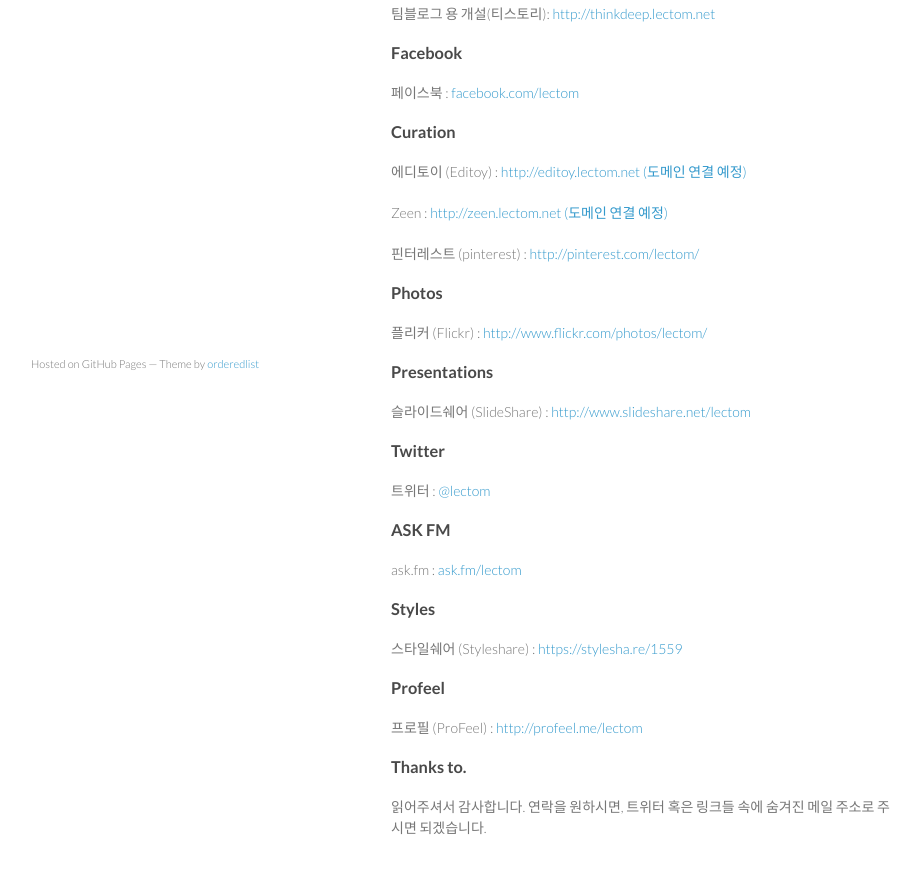
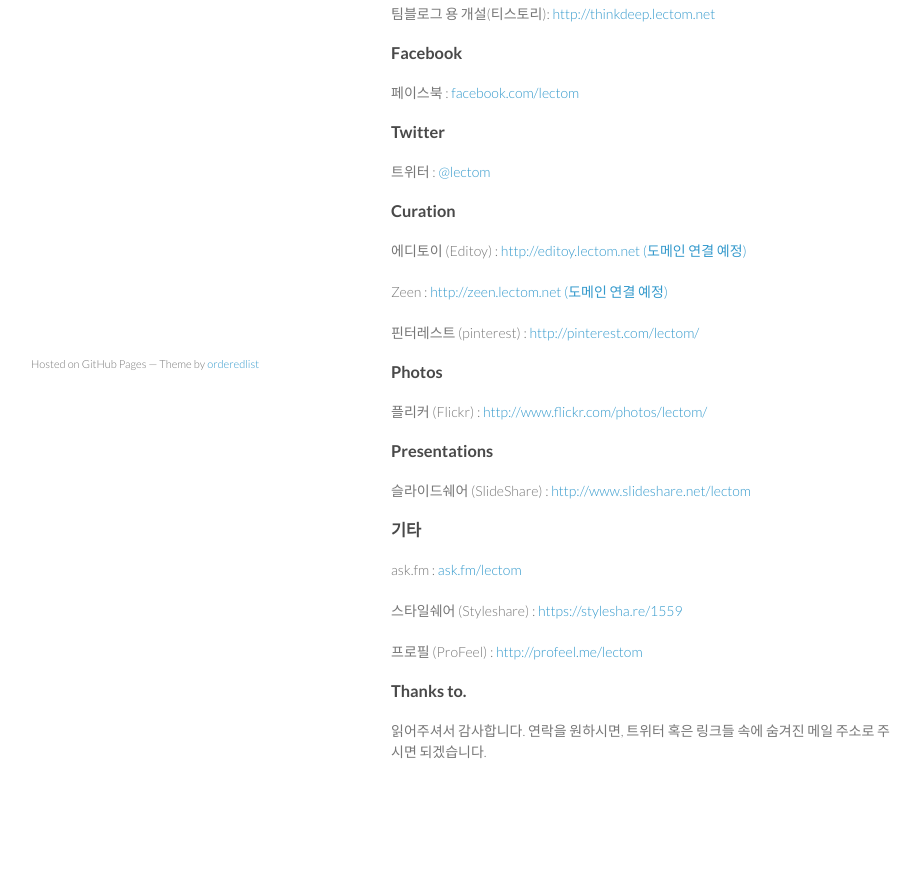
Before and after one commit to LectomT/lectomt.github.com, a plain HTML site: page index.html in a window 1280 px wide. Shown: the part 357-1230 px from the top of the page, without its empty margins (179-1099 px from the left). After the commit the page ends 1189 px from the top, so only its background shows below. Drawn offline with Linux system fonts and the light colour scheme.

Commit message:
Update index.html

```diff
--- a/index.html
+++ b/index.html
@@ -48,6 +48,9 @@
 <h3>Facebook</h3>
 <p> 페이스북                   : <a href="https://facebook.com/lectom">facebook.com/lectom</a> </p>
 
+<h3>Twitter</h3>
+<p> 트위터                     : <a href="http://twitter.com/lectom">@lectom</a> </p>
+
 <h3>Curation</h3>
 <p> 에디토이 (Editoy)         : <a href="http://editoy.com/lectom">http://editoy.lectom.net (도메인 연결 예정)</a> </p>
 <p> Zeen                      : <a href="http://zeen.com/lectom">http://zeen.lectom.net (도메인 연결 예정)</a> </p>
@@ -59,18 +62,12 @@
 <h3>Presentations</h3>
 <p> 슬라이드쉐어 (SlideShare) : <a href="http://www.slideshare.net/lectom">http://www.slideshare.net/lectom</a> </p>
 
-<h3>Twitter</h3>
-<p> 트위터                     : <a href="http://twitter.com/lectom">@lectom</a> </p>
 
+<h3>기타</h3>
+<p> ask.fm                   : <a href="http://ask.fm/lectom">ask.fm/lectom</a> </p>
+<p> 스타일쉐어 (Styleshare)    : <a href="https://stylesha.re/1559">https://stylesha.re/1559</a> </p>
+<p> 프로필 (ProFeel)    : <a href="http://profeel.me/lectom">http://profeel.me/lectom</a> </p>
 
-<h3>ASK FM</h3>
-<p> ask.fm                   : <a href="http://ask.fm/lectom">ask.fm/lectom</a> </p>
-
-<h3>Styles</h3>
-<p> 스타일쉐어 (Styleshare)    : <a href="https://stylesha.re/1559">https://stylesha.re/1559</a> </p>
-
-<h3>Profeel</h3>
-<p> 프로필 (ProFeel)    : <a href="http://profeel.me/lectom">http://profeel.me/lectom</a> </p>
 <h3>Thanks to. </h3>
 
 <p>읽어주셔서 감사합니다. 연락을 원하시면, 트위터 혹은 링크들 속에 숨겨진 메일 주소로 주시면 되겠습니다.</p>
```
